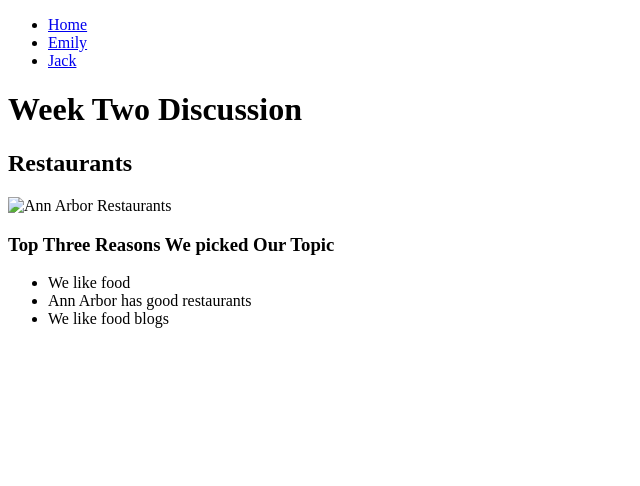
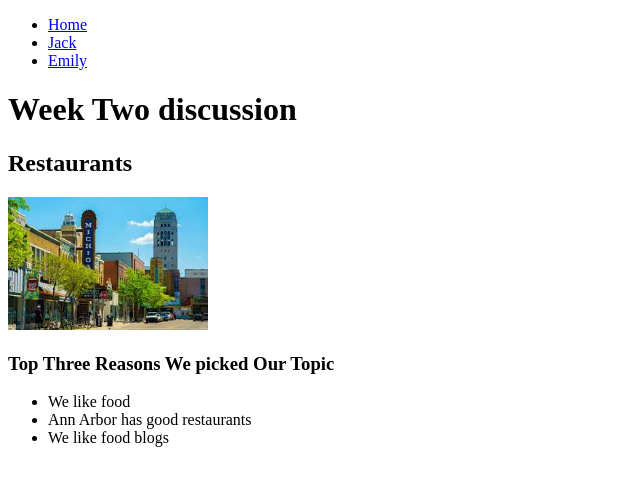
Before and after one commit to emilyvanek/339week2, a plain HTML site: page index.html in a window 1280 px wide. Shown: the whole page, without its empty margins (0-640 px from the left). Drawn offline with Linux system fonts and the light colour scheme.

Commit message:
Add files via upload

```diff
--- /dev/null
+++ b/css/html5reset.css
@@ -0,0 +1,48 @@
+/* http://meyerweb.com/eric/tools/css/reset/
+   v2.0 | 20110126
+   License: none (public domain)
+*/
+
+html, body, div, span, applet, object, iframe,
+h1, h2, h3, h4, h5, h6, p, blockquote, pre,
+a, abbr, acronym, address, big, cite, code,
+del, dfn, em, img, ins, kbd, q, s, samp,
+small, strike, strong, sub, sup, tt, var,
+b, u, i, center,
+dl, dt, dd, ol, ul, li,
+fieldset, form, label, legend,
+table, caption, tbody, tfoot, thead, tr, th, td,
+article, aside, canvas, details, embed,
+figure, figcaption, footer, header, hgroup,
+menu, nav, output, ruby, section, summary,
+time, mark, audio, video {
+	margin: 0;
+	padding: 0;
+	border: 0;
+	font-size: 100%;
+	font: inherit;
+	vertical-align: baseline;
+}
+/* HTML5 display-role reset for older browsers */
+article, aside, details, figcaption, figure,
+footer, header, hgroup, menu, nav, section {
+	display: block;
+}
+body {
+	line-height: 1;
+}
+ol, ul {
+	list-style: none;
+}
+blockquote, q {
+	quotes: none;
+}
+blockquote:before, blockquote:after,
+q:before, q:after {
+	content: '';
+	content: none;
+}
+table {
+	border-collapse: collapse;
+	border-spacing: 0;
+}
--- a/index.html
+++ b/index.html
@@ -15,23 +15,23 @@
         <nav>
             <ul>
                 <li><a href = "index.html">Home</a></li>
+                <li><a href = "jack.html">Jack</a></li>
                 <li><a href = "emily.html">Emily</a></li>
-                <li><a href = "jack.html">Jack</a></li>
             </ul>
         </nav>
-        <h1>Week Two Discussion</h1>
+        <h1>Week Two discussion</h1>
 
     </header>
 
     <main>
-        <h2>Restaurants</h2>
-        <img src = "images/ann_arbor_downtown_759de5c1-d80e-4215-b2ec-950ce25f911a.jpg" width="200" alt = "Ann Arbor Restaurants">
+        <h2> Restaurants </h2>
+        <img src = "imgs/download-6.jpg" width="200" alt = "Ann Arbor Restaurants">
 
         <h3>Top Three Reasons We picked Our Topic</h3>
         <ul>
-            <li>We like food</li>
-            <li>Ann Arbor has good restaurants</li>
-            <li>We like food blogs</li>
+            <li> We like food </li>
+            <li> Ann Arbor has good restaurants </li>
+            <li> We like food blogs </li>
         </ul>
     </main>
 
```
Also changed, not shown: jack.html (added, +36 -0 lines), imgs/download copy.jpg (added), imgs/download-1.jpg (added), imgs/download-2.jpg (added), imgs/download-3.jpg (added), imgs/download-4.jpg (added), imgs/download-5.jpg (added), imgs/download-6.jpg (added), imgs/download.jpg (added), 1 other file.
